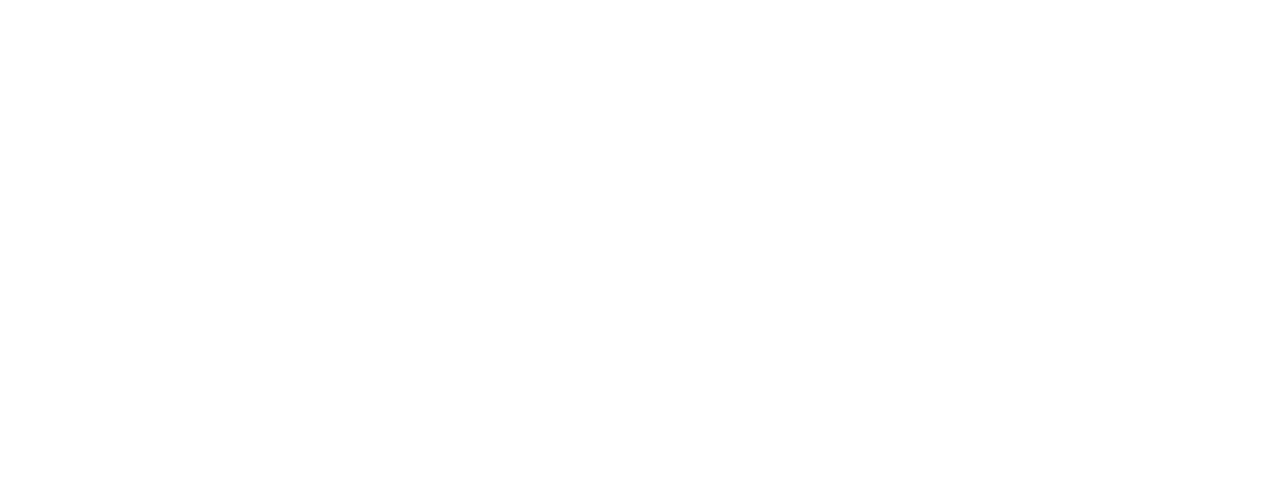
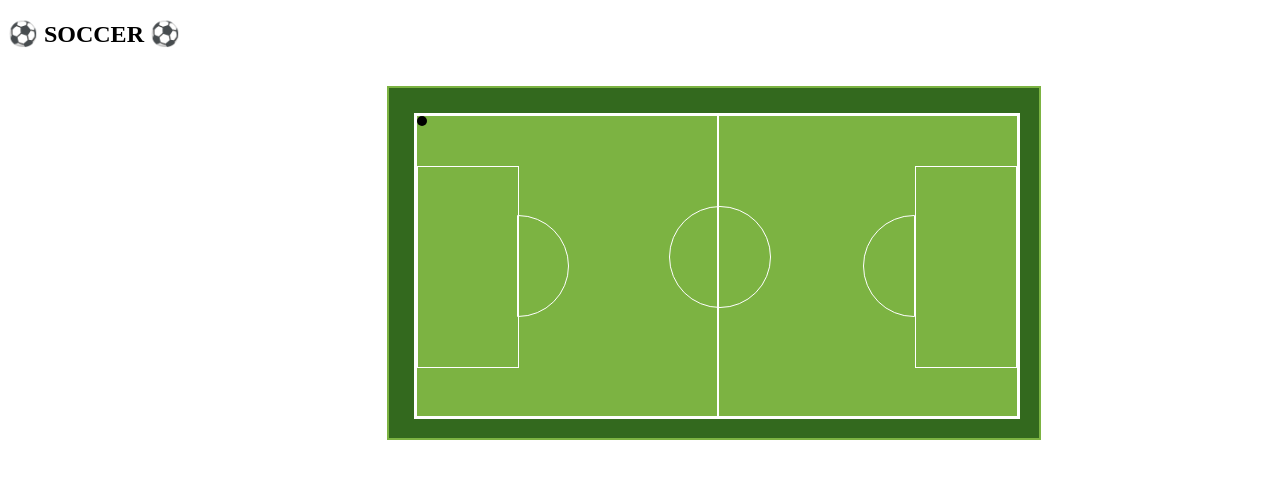
Before and after one commit to Inti15/canchaPositioning, a plain HTML site: page index.html in a window 1280 px wide. Drawn offline with Linux system fonts and the light colour scheme.

Commit message:
Se agregan elementos de la cancha al html y estilos de los mismo

```diff
--- a/css/style.css
+++ b/css/style.css
@@ -0,0 +1,83 @@
+.estiloCancha{
+    position: relative;
+    margin-top: 3%;
+    margin-left: 30%;
+    margin-bottom: 5%;
+    width: 650px;
+    height: 350px;
+    border: 2px solid #7CB342;
+    background-color: #33691E;
+  }
+
+  .cancha{
+    position: relative;
+    margin-top: 25px;
+    margin-left: 25px;
+    width: 600px;
+    height: 300px;
+    border: 3px solid white;
+  }
+
+  .balon{
+    float: left;
+    vertical-align: middle;
+    width: 10px;
+    height: 10px;
+    border-radius: 50%;
+    background-color: black;
+  }
+
+  .estiloForma{
+    position: absolute;
+    border: 1px solid white;
+  }
+
+  .tamForma{
+    width: 100px;
+    height: 200px;
+  }
+
+  .alineaCentro{
+    left: 50%;
+    height: 300px;
+  }
+
+  .tamCirculo{
+    width: 50px;
+    height: 100px;
+  }
+  /*ESTILO CANCHA SOCCER*/
+    #canchaS{
+      cursor: url("playerSoccer.png"), auto;
+    }
+    #soccerCancha{
+      background-color:#7CB342;
+    }
+    #izq{
+      top: 50px;
+    }
+
+    #circuloIzq{
+      left: 100px;
+      top: 33%;
+      border-radius: 0 100px 100px 0;
+    }
+
+    #circuloCentro{
+      top: 30%;
+      left: 42%;
+      width: 100px;
+      height: 100px;
+      border-radius: 50%;
+    }
+
+    #circuloDer{
+      right: 17%;
+      top: 33%;
+      border-radius: 100px 0 0 100px;
+    }
+
+    #der{
+      top: 50px;
+      right: 0;
+    }
--- a/index.html
+++ b/index.html
@@ -6,6 +6,21 @@
     <link rel="stylesheet" href="css/style.css">
   </head>
   <body>
+    <section id="canchaSoc">
+        <h2> ⚽ SOCCER ⚽ </h2>
+
+        <div id="canchaS" class="estiloCancha" >
+          <div id="soccerCancha" class="cancha">
+            <div class="balon"></div>
+            <div id="izq" class="estiloForma tamForma"></div>
+            <div id="centroS" class="estiloForma alineaCentro"></div>
+            <div id="circuloIzq" class="estiloForma tamCirculo"></div>
+            <div id="circuloCentro" class="estiloForma"></div>
+            <div id="circuloDer" class="estiloForma tamCirculo"></div>
+            <div id="der" class="estiloForma tamForma"></div>
+          </div>
+        </div>
+    </section>
 
   </body>
 </html>
```
